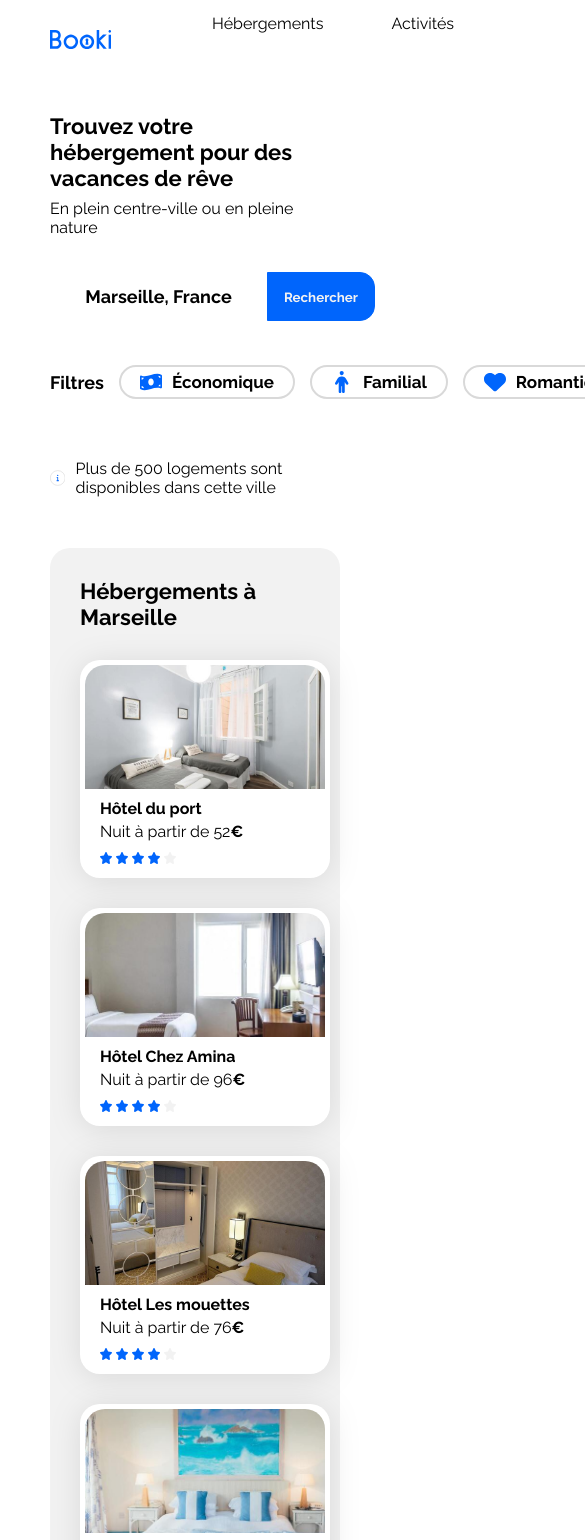
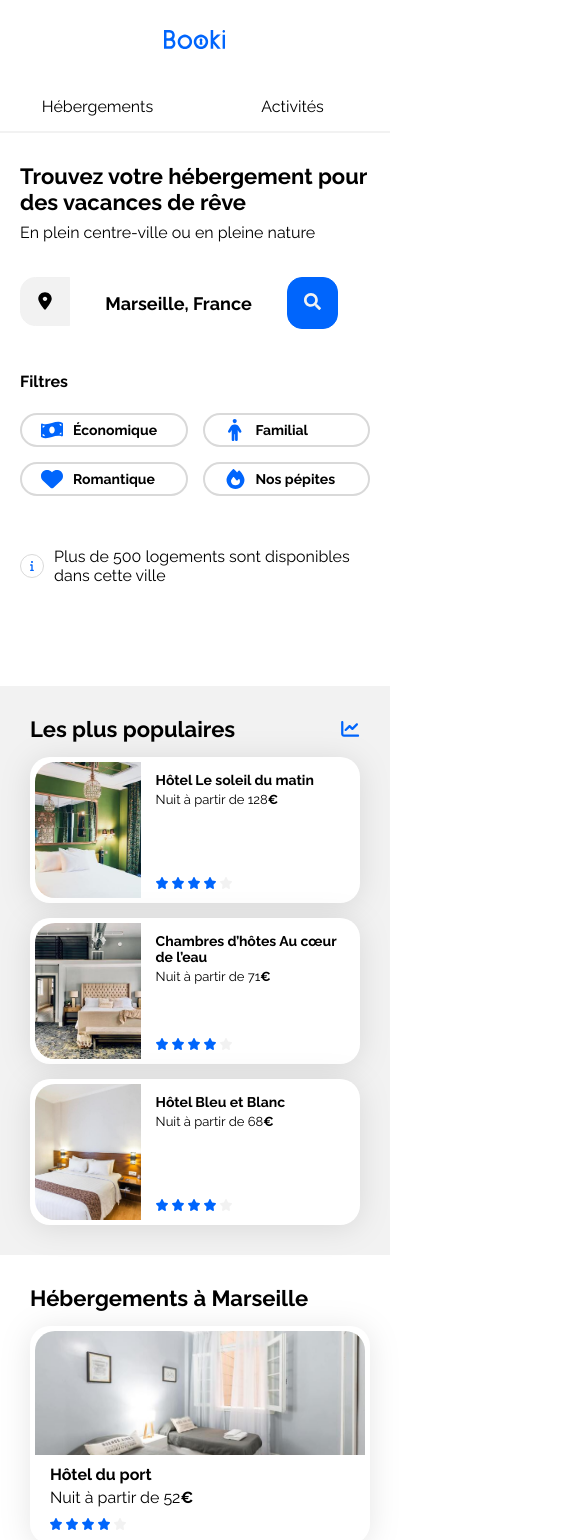
Before and after one commit to GVS4/P3, a plain HTML site: page index.html in a window 390 px wide. Shown: the top 1540 px of the page, 585 px wide, since content can reach past the window. Drawn offline with Linux system fonts and the light colour scheme.

Commit message:
E10 problème Activités

```diff
--- a/css/style.css
+++ b/css/style.css
@@ -171,6 +171,10 @@
     border-radius: 0 15px 15px 0;
 }
 
+.bouton-loupe {
+    display: none;
+}
+
 /****** Filter ***********/
 .filter {
     display: flex;
@@ -179,7 +183,6 @@
 }
 
 .filter span {
-    font-size: 18px;
     font-weight: var(--text-style-Title_Section-weight);
 }
 
@@ -213,7 +216,6 @@
 }
 
 .hebergements-and-populaires section {
-    background-color: var(--main-bg-color);
     border-radius: 20px;
     padding: 30px;
     box-sizing: border-box;
@@ -277,6 +279,7 @@
 /****** Populaires ***********/
 .populaires {
     width: 32%;
+    background-color: var(--main-bg-color);
 }
 
 .populaires-title {
@@ -318,7 +321,6 @@
 .populaires-cards .card-rating {
     margin-bottom: 5px;
 }
-
 /****** Activités ***********/
 .section_activites {
 display: block;
@@ -344,7 +346,6 @@
     padding: 0%;
     width: 100%;
     height: 100%;
-    border: solid 3px green;
 }
 .activites-cards img {
 height: 90%;
@@ -363,6 +364,47 @@
     padding-left: 19px;
     margin: 0;
 }
+/****** Activités ***********/
+.section_activites {
+    padding: 30px 30px;
+    }
+
+    .section_activites h2 {
+    padding-bottom: 30px;
+    }
+
+    .activites-cards {
+        display: flex;
+        flex-direction: row;
+        gap: 30px;
+    }
+
+    .activites-cards a {
+        width: 100%;
+    }
+
+    .activites-cards .card {
+        padding: 0%;
+        width: 100%;
+        height: 100%;
+    }
+    .activites-cards img {
+    height: 90%;
+    width: 100%;
+    border-top-left-radius: 20px;
+    border-top-right-radius: 20px;
+    }
+
+    .activites-cards .text-card-activity {
+        display: flex;
+        height: 10%;
+        align-items: center;
+    }
+
+    .activites-cards .card-title {
+        padding-left: 19px;
+        margin: 0;
+    }
 
 /****** Footer ***********/
 footer {
@@ -375,7 +417,6 @@
 footer ul {
     display: flex;
     flex-direction: column;
-    border: red 3px solid;
     gap: 15px;
     padding: 20px;
     align-items:start;
@@ -390,10 +431,6 @@
 
 footer ul li {
 list-style: none;
-}
-
-footer li:hover {
-    color: var(--main-color);
 }
 
 
@@ -432,9 +469,209 @@
     .populaires-cards .card-subtitle {
         font-size: 13px;
     }
+
+    .activites-cards img {
+        height: 80%;
+    }
+
+    .activites-cards .text-card-activity {
+        height: 20%;
+    }
+
 }
 
 /* Small devices (phones, less than 768px) */
-@media (max-width: 767.98px) {
-    /* ... */
+@media (max-width: 768px) {
+    header {
+        display: grid;
+        grid-template-columns: 1fr;
+        align-items: center;
+        text-align: center;
+    }
+
+    nav {
+        width: 100%;
+    }
+
+    nav ul {
+        width: 100%;
+        padding: 0;
+        gap: 0;
+    }
+
+    nav li {
+        width: 100%;
+        padding: 0;
+    }
+
+    nav ul li {
+        border-bottom: var(--main-bg-color) 2px solid;
+        padding-bottom: 15px;
+    }
+
+    nav ul li:hover {
+        border-top: none;
+        border-bottom: var(--main-color) 2px solid;
+        position: relative;
+    }
+
+    .main-container {
+        padding: 0;
+    }
+
+    /* Search-bar */
+
+    .section_info_group {
+        padding: 0 20px;
+    }
+
+    .bouton-rechercher {
+        display: none;
+    }
+
+    .Search-bar button {
+        border-radius: 15px;
+    }
+
+    .bouton-loupe {
+        display: block;
+    }
+
+    .bouton-loupe svg{
+        color: var(--main-bg-color);
+    }
+
+    /* Fliter */
+    .filter {
+        display: grid;
+        grid-template-columns: 1fr 1fr ;
+        grid-template-rows: 1fr 1fr 1fr;
+        width: 100%;
+    }
+
+    .filter span {
+        grid-column: 1;
+        grid-row: 1;
+    }
+
+    .filter button {
+        font-size: 14px;
+        width: 100%;
+
+    }
+    .filter .b1 {
+        grid-column: 1;
+        grid-row: 2;
+    }
+
+    .filter .b2 {
+        grid-column: 2;
+        grid-row: 2;
+    }
+
+    .filter .b3 {
+        grid-column: 1;
+        grid-row: 3;
+    }
+
+    .filter .b4 {
+        grid-column: 2;
+        grid-row: 3;
+    }
+
+
+    /* InfoBar */
+    .infoBar svg {
+        min-width: 24px;
+        min-height: 24px;
+    }
+
+    /* hebergements-and-populaires */
+    .hebergements-and-populaires {
+        flex-direction: column-reverse;
+
+    }
+
+    .hebergements-and-populaires section {
+        border-radius: 0px;
+        width: 100%;
+    }
+
+    .populaires {
+        flex-direction: row;
+        border-radius: none;
+        background-color: var(--main-bg-color);
+    }
+
+    .populaires-cards{
+        flex-direction: column;
+    }
+
+    .populaires-cards a {
+        width: 100%;
+    }
+
+    .populaires-cards .card{
+        margin-top: 15px;
+    }
+
+
+/* hebergements */
+.hebergements h2{
+    padding-bottom: 15px;
 }
+.hebergements-cards a {
+    width: 100%;
+}
+
+.hebergements-cards .card {
+    width: 100%;
+}
+
+.hebergements-cards img {
+    width: 100%;
+}
+
+
+/* Activités */
+.section_activites {
+    height: 100%;
+    padding: 30px;
+    border: yellow 3px green;
+}
+.activites-cards {
+    flex-direction: column;
+    height: 100%;
+}
+
+.activites-cards a {
+    height: 100%;
+}
+
+.activites-cards .card {
+
+    height: 100%;
+}
+
+.activites-cards img {
+    height: 141px;
+    font-weight: 315px;
+}
+
+.activites-cards .text-card-activity {
+    height: 50%;
+}
+}
+/* searchbar special query */
+
+@media (max-width: 360px) {
+    .Search-bar {
+        display: flex;
+        width: 100%;
+    }
+
+    .Search-bar input {
+        display: flex;
+        width: 60%;
+    }
+}
--- a/index.html
+++ b/index.html
@@ -45,26 +45,31 @@
                 </div>
                 <!-- Search bar -->
                 <div class="Search-bar">
-                    <svg xmlns="http://www.w3.org/2000/svg" width="50" height="49" viewBox="0 0 52 51" fill="none" aria-hidden="false">
+                    <svg class="icone-searchbar" xmlns="http://www.w3.org/2000/svg" width="50" height="49" viewBox="0 0 52 51" fill="none" aria-hidden="false">
                         <path d="M51.5 1V0.5H51H16C7.43959 0.5 0.5 7.43959 0.5 16V35C0.5 43.5604 7.43959 50.5 16 50.5H51H51.5V50V1Z" fill="#F2F2F2" stroke="#F2F2F2"/>
                         <path d="M25.1359 33.5955C23.2328 31.3326 19 25.8481 19 22.7675C19 19.0299 22.134 16 26 16C29.8646 16 33 19.0299 33 22.7675C33 25.8481 28.7344 31.3326 26.8641 33.5955C26.4156 34.1348 25.5844 34.1348 25.1359 33.5955ZM26 25.0234C27.287 25.0234 28.3333 24.0117 28.3333 22.7675C28.3333 21.5233 27.287 20.5117 26 20.5117C24.713 20.5117 23.6667 21.5233 23.6667 22.7675C23.6667 24.0117 24.713 25.0234 26 25.0234Z" fill="black"/>
                       </svg>
                     <input type="text" placeholder="Marseille, France">
-                    <button>Rechercher</button>
+                    <button class="bouton-rechercher">Rechercher</button>
+                    <button class="bouton-loupe"><svg xmlns="http://www.w3.org/2000/svg" width="17" height="17" viewBox="0 0 17 17" fill="none">
+                        <path d="M16.7688 14.6976L13.4582 11.3876C13.3088 11.2382 13.1062 11.1552 12.8937 11.1552H12.3525C13.2689 9.9832 13.8135 8.50913 13.8135 6.90558C13.8135 3.09091 10.7221 0 6.90676 0C3.09144 0 0 3.09091 0 6.90558C0 10.7202 3.09144 13.8112 6.90676 13.8112C8.51058 13.8112 9.98491 13.2667 11.1571 12.3504V12.8915C11.1571 13.104 11.2401 13.3065 11.3895 13.4559L14.7001 16.7659C15.0122 17.078 15.517 17.078 15.8258 16.7659L16.7655 15.8264C17.0776 15.5143 17.0776 15.0097 16.7688 14.6976ZM6.90676 11.1552C4.55912 11.1552 2.65644 9.25613 2.65644 6.90558C2.65644 4.55834 4.5558 2.65599 6.90676 2.65599C9.25439 2.65599 11.1571 4.55502 11.1571 6.90558C11.1571 9.25281 9.25771 11.1552 6.90676 11.1552Z" fill="currentColor"/>
+                        </svg></button>
+
+
                 </div>
                 <!-- Filtres -->
                 <div class="filter">
                     <span>Filtres</span>
-                    <button><svg xmlns="http://www.w3.org/2000/svg" width="22" height="22" viewBox="0 0 22 22" fill="none" aria-hidden="false">
+                    <button class="b1"><svg xmlns="http://www.w3.org/2000/svg" width="22" height="22" viewBox="0 0 22 22" fill="none" aria-hidden="false">
                         <path d="M21.352 3.68479C20.0187 3.09424 18.6842 2.86957 17.3505 2.86957C13.1166 2.8692 8.88305 5.1323 4.64915 5.1323C3.58732 5.1323 2.52618 4.99001 1.46435 4.63431C1.34507 4.59438 1.22545 4.57551 1.10858 4.57551C0.516992 4.57551 0 5.05898 0 5.7301V17.2456C0 17.704 0.248527 18.1384 0.647615 18.3149C1.981 18.9058 3.31542 19.1304 4.64915 19.1304C8.88305 19.1304 13.117 16.8673 17.3509 16.8673C18.4127 16.8673 19.4738 17.0096 20.5356 17.3653C20.6549 17.4053 20.7745 17.4241 20.8914 17.4241C21.483 17.4241 22 16.9407 22 16.2695V4.75445C21.9997 4.29566 21.7511 3.86155 21.352 3.68479ZM1.64997 6.50721C2.34159 6.69015 3.06345 6.78198 3.80594 6.83134C3.60382 7.8981 2.71558 8.70207 1.64997 8.70207V6.50721ZM1.64997 16.8517V15.1175C2.83142 15.1175 3.78738 16.1073 3.83997 17.3461C3.06551 17.2804 2.34159 17.1171 1.64997 16.8517ZM10.9998 14.4845C9.48082 14.4845 8.24987 12.9241 8.24987 11C8.24987 9.07556 9.48116 7.51553 10.9998 7.51553C12.5185 7.51553 13.7498 9.07556 13.7498 11C13.7498 12.9248 12.5181 14.4845 10.9998 14.4845ZM20.3497 15.4928C19.7474 15.3335 19.1222 15.2442 18.4825 15.1864C18.6842 14.2398 19.4278 13.5212 20.3497 13.3978V15.4928ZM20.3497 6.92281C19.2879 6.78089 18.4639 5.8448 18.4312 4.68875C19.1029 4.76752 19.7406 4.91488 20.3497 5.14827V6.92281Z" fill="currentColor"/>
                       </svg> Économique</button>
-                    <button><svg xmlns="http://www.w3.org/2000/svg" width="22" height="22" viewBox="0 0 22 22" fill="none" aria-hidden="false">
+                    <button class="b2"><svg xmlns="http://www.w3.org/2000/svg" width="22" height="22" viewBox="0 0 22 22" fill="none" aria-hidden="false">
                         <path d="M12.7396 2.0625C12.7396 3.2016 11.8362 4.125 10.7228 4.125C9.60937 4.125 8.70601 3.2016 8.70601 2.0625C8.70601 0.923398 9.60937 0 10.7228 0C11.8362 0 12.7396 0.923398 12.7396 2.0625ZM10.3867 15.125V20.625C10.3867 21.3855 9.78584 22 9.04214 22C8.29845 22 7.69762 21.3855 7.69762 20.625V11.0387L6.4972 13.084C6.11485 13.7328 5.28881 13.9434 4.65226 13.5523C4.01569 13.1613 3.80979 12.3191 4.1923 11.666L6.6409 7.50234C7.36989 6.26055 8.6808 5.5 10.0968 5.5H11.3488C12.7648 5.5 14.0757 6.26055 14.8068 7.50234L17.2522 11.666C17.6345 12.3191 17.4286 13.1613 16.7942 13.5523C16.1555 13.9434 15.332 13.7328 14.9497 13.084L13.748 11.0387V20.625C13.748 21.3855 13.1472 22 12.4035 22C11.6598 22 11.0589 21.3855 11.0589 20.625V15.125H10.3867Z" fill="currentColor"/>
                       </svg>Familial</button>
-                    <button><svg xmlns="http://www.w3.org/2000/svg" width="22" height="22" viewBox="0 0 22 22" fill="none" aria-hidden="false">
+                    <button class="b3"><svg xmlns="http://www.w3.org/2000/svg" width="22" height="22" viewBox="0 0 22 22" fill="none" aria-hidden="false">
                         <path d="M0 8.22829V7.98543C0 5.05861 2.17078 2.56224 5.13047 2.08155C7.05117 1.76375 9.08359 2.38596 10.4844 3.75306L11 4.25468L11.477 3.75306C12.9164 2.38596 14.9102 1.76375 16.8695 2.08155C19.8301 2.56224 22 5.05861 22 7.98543V8.22829C22 9.96595 21.2609 11.6283 19.9547 12.8132L12.1902 19.8769C11.868 20.17 11.4426 20.3333 11 20.3333C10.5574 20.3333 10.132 20.17 9.80977 19.8769L2.04488 12.8132C0.740352 11.6283 1.28906e-05 9.96595 1.28906e-05 8.22829H0Z" fill="currentColor"/>
                       </svg>Romantique</button>
-                    <button><svg xmlns="http://www.w3.org/2000/svg" width="22" height="22" viewBox="0 0 22 22" fill="none" aria-hidden="false">
+                    <button class="b4"><svg xmlns="http://www.w3.org/2000/svg" width="22" height="22" viewBox="0 0 22 22" fill="none" aria-hidden="false">
                         <path d="M8.89727 1.21273C9.21067 0.92649 9.69683 0.930411 10.0102 1.21665C11.1191 2.23221 12.1598 3.32619 13.1321 4.51036C13.5741 3.94572 14.0763 3.33011 14.6187 2.82821C14.9361 2.53805 15.4263 2.53805 15.7437 2.83214C17.1339 4.12609 18.3111 5.83568 19.1388 7.45901C19.9544 9.05881 20.4968 10.6939 20.4968 11.8467C20.4968 16.85 16.487 21.0769 11.4968 21.0769C6.4504 21.0769 2.49683 16.8461 2.49683 11.8428C2.49683 10.3371 3.212 8.4981 4.32093 6.67872C5.44192 4.83189 7.02495 2.90664 8.89727 1.21273ZM11.5651 17.3127C12.5816 17.3127 13.4816 17.0382 14.3294 16.4893C16.0209 15.3365 16.475 13.0309 15.4584 11.2193C15.2776 10.8664 14.8156 10.8429 14.5544 11.1409L13.5419 12.2898C13.2767 12.5878 12.7986 12.5799 12.5495 12.2702C11.8866 11.4468 10.7013 9.97635 10.0263 9.14116C9.77316 8.82747 9.29102 8.82355 9.03388 9.13723C7.67584 10.8037 6.99281 11.8545 6.99281 13.0348C6.99683 15.7207 9.02986 17.3127 11.5651 17.3127Z" fill="currentColor"/>
                       </svg>Nos pépites</button>
                 </div>
@@ -272,8 +277,8 @@
                                 <img src="./images/hebergements/emile-guillemot.jpg" alt="Image de la chambre d'hôtel montrant un lit">
                                 <div class="card-content">
                                     <div class="card-txt">
-                                        <h3 class="card-title">Auberge la Canebière</h3>
-                                        <p class="card-subtitle">Nuit à partir de 25<span class="euro">€</span></p>
+                                        <h3 class="card-title">Hôtel Le soleil du matin</h3>
+                                        <p class="card-subtitle">Nuit à partir de 128<span class="euro">€</span></p>
                                     </div>
                                     <div class="card-rating">
                                         <svg xmlns="http://www.w3.org/2000/svg" width="12" height="12" viewBox="0 0 12 12" fill="none" aria-hidden="false">
```
